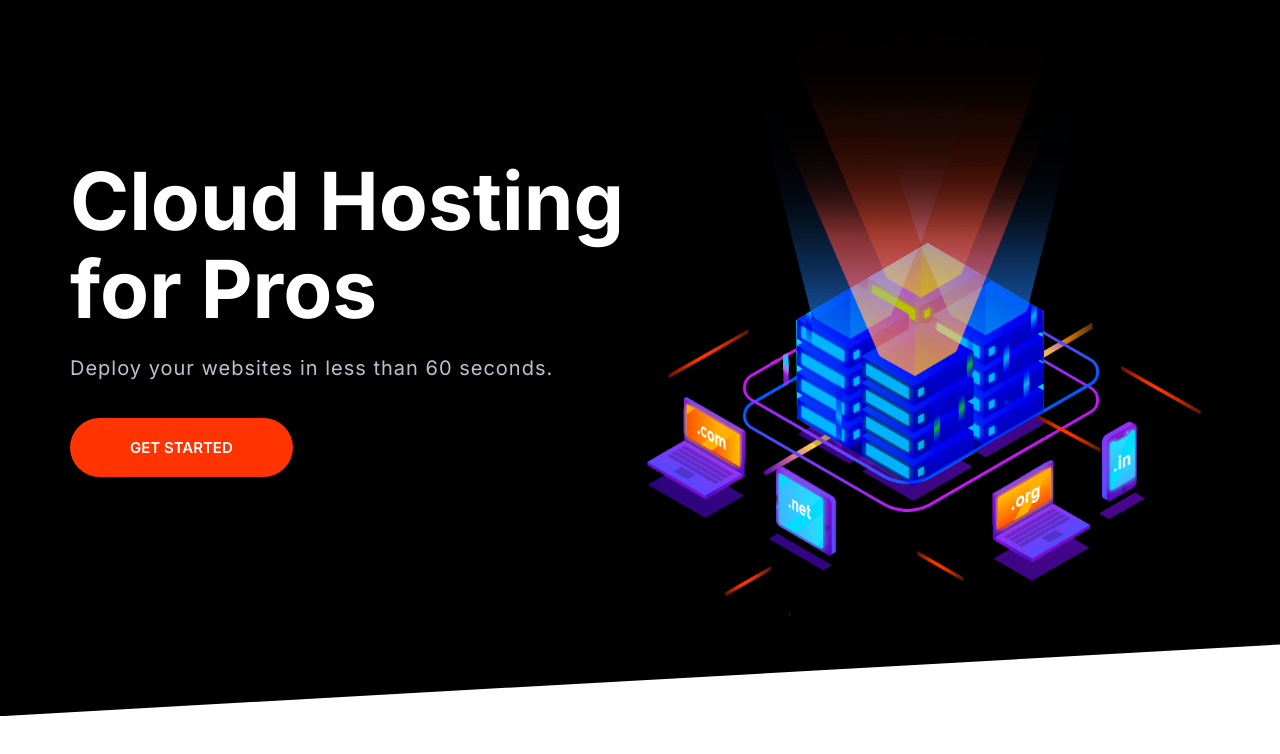
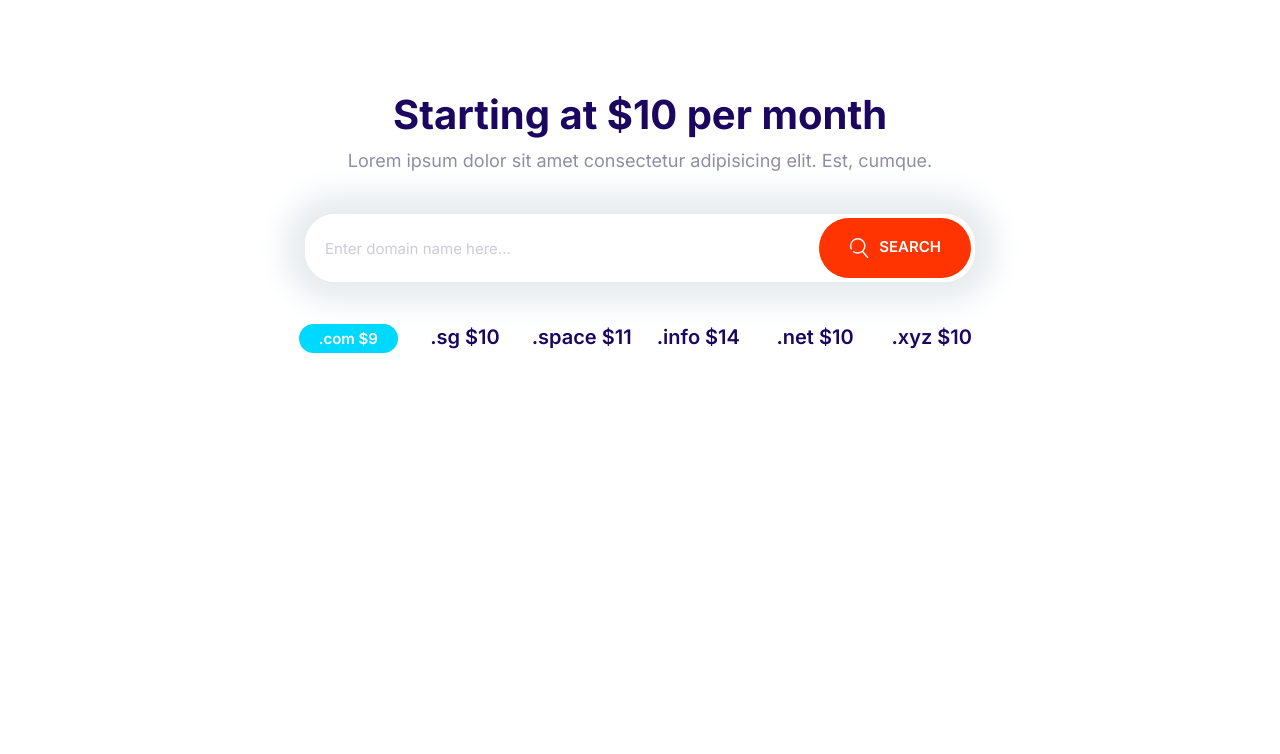
Before and after one commit to yinhang1107/hangify, a plain HTML site: page index.html in a window 1280 px wide. Drawn offline with Linux system fonts and the light colour scheme.

Commit message:
Created domain block component.

```diff
--- a/css/styles.css
+++ b/css/styles.css
@@ -166,16 +166,23 @@ a {
 
 /* Buttons */
 .btn {
+  border-radius: 40px;
   border: 0;
-  border-radius: 40px;
+  cursor: pointer;
   font-size: 1.8rem;
   font-weight: 600;
+  margin: 1rem 0;
+  outline: 0;
+  padding: 2rem 3rem;
+  text-align: center;
   text-transform: uppercase;
-  padding: 2rem 3rem;
-  cursor: pointer;
   white-space: nowrap;
-  text-align: center;
-  margin: 1rem 0;
+}
+.btn .icon {
+  width: 2rem;
+  height: 2rem;
+  margin-right: 1rem;
+  vertical-align: middle;
 }
 .btn--primary {
   background: var(--color-primary);
@@ -242,7 +249,7 @@ a {
 .input-group .input {
   border: 0;
   flex-grow: 1;
-  padding: 1.5rem 1rem;
+  padding: 1.5rem 2rem;
 }
 .input-group .btn {
   margin: 4px;
@@ -587,3 +594,25 @@ a {
     align-self: center;
   }
 }
+/* Domain Block */
+.block-domain .input-group {
+  box-shadow: 0 0 30px 20px #e6ebee;
+  border: 0;
+  margin: 4rem auto;
+  max-width: 670px;
+}
+.block-domain__prices {
+  display: grid;
+  grid-template-columns: repeat(3, 1fr);
+  grid-template-rows: repeat(2, 6rem);
+  font-size: 2rem;
+  font-weight: 600;
+  justify-items: center;
+  max-width: 700px;
+  margin: 0 auto;
+}
+@media screen and (min-width: 768px) {
+  .block-domain__prices {
+    grid-template-columns: repeat(auto-fit, minmax(10rem, 1fr));
+  }
+}
--- a/index.html
+++ b/index.html
@@ -13,24 +13,32 @@
     <link rel="stylesheet" href="css/styles.css" />
   </head>
   <body>
-    <section class="block block--dark block--skewed-left hero">
-        <div class="container grid grid--1x2">
-          <header class="block__header hero__content">
-            <h1 class="block__heading">Cloud Hosting for Pros</h1>
-            <p class="hero__tagline">Deploy your websites in less than 60 seconds.</p>
-            <a href="" class="btn btn--accent btn--stretched">Get Started</a>
-          </header>
-          <!-- <picture> -->
-            <!-- <source
-            type="image/webp"
-            srcset="images/banner.webp 1x, images/banner@2x.webp 2x">
-            <source
-            type="image/png"
-            srcset="images/banner.png 1x, images/banner@2x.png 2x">  -->
-            <img class="hero__image" src="/images/banner.png" alt="">
-          <!-- </picture> -->
-        </div>
+    <section class="block container block-domain">
+      <header class="block__header">
+        <h2>Starting at $10 per month</h2>
+        <p>
+          Lorem ipsum dolor sit amet consectetur adipisicing elit. Est, cumque.
+        </p>
+      </header>
+      <div class="input-group">
+        <input
+          type="text"
+          class="input"
+          placeholder="Enter domain name here..."
+        />
+        <button class="btn btn--accent">
+          <svg class="icon icon--white">
+            <use xlink:href="images/sprite.svg#search"></use></svg>Search
+        </button>
       </div>
+      <ul class="list block-domain__prices">
+        <li><span class="badge badge--secondary">.com $9</span></li>
+        <li>.sg $10</li>
+        <li>.space $11</li>
+        <li>.info $14</li>
+        <li>.net $10</li>
+        <li>.xyz $10</li>
+      </ul>
     </section>
   </body>
 </html>
```
Also changed, not shown: domain-block.html (added, +27 -0 lines).
